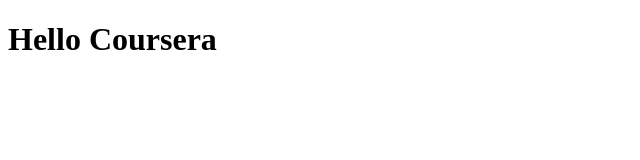
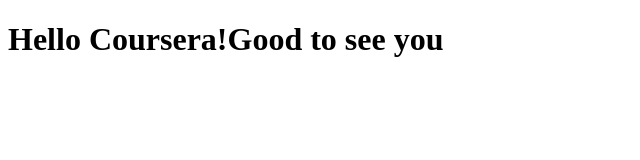
Before and after one commit to ykvakayil007/coursera-test, a plain HTML site: page site/index.html in a window 1280 px wide. Shown: the whole page, without its empty margins (0-640 px from the left). Drawn offline with Linux system fonts and the light colour scheme.

Commit message:
A change in the file content.

```diff
--- a/site/index.html
+++ b/site/index.html
@@ -4,6 +4,6 @@
 	<title>HELLO COURSERA</title>
 </head>
 <body>
-	<h1>Hello Coursera</h1>
+	<h1>Hello Coursera!Good to see you</h1>
 </body>
 </html>
```
